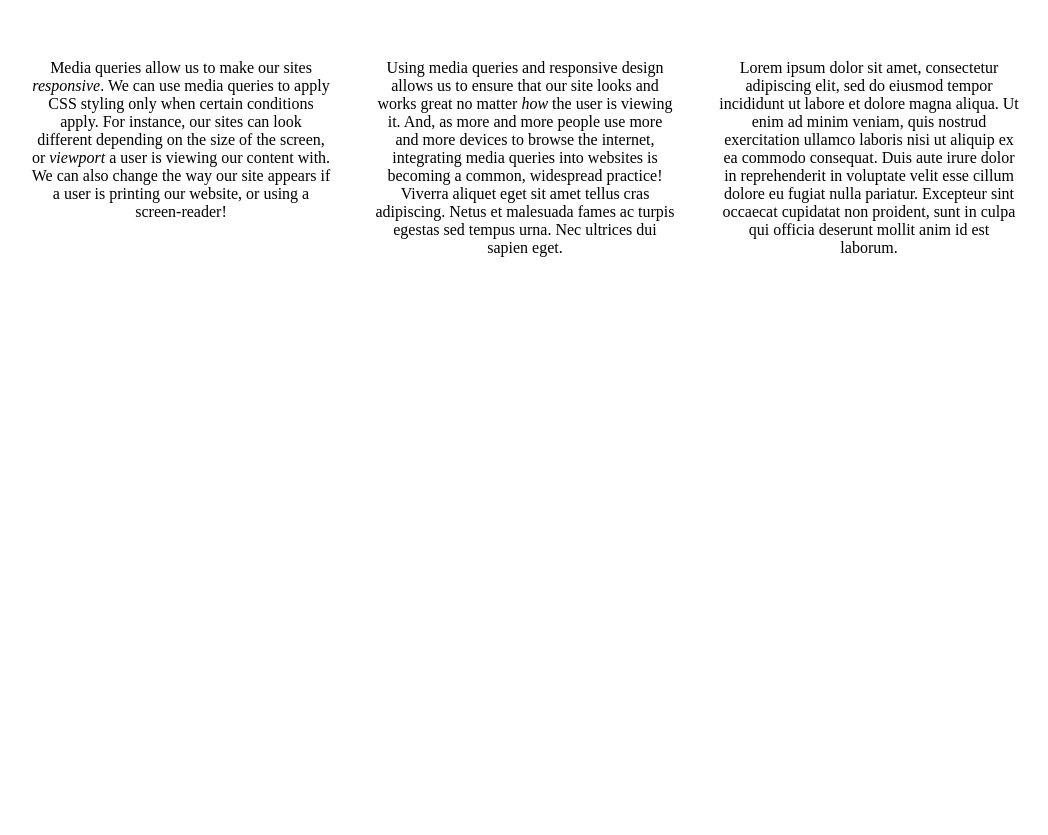
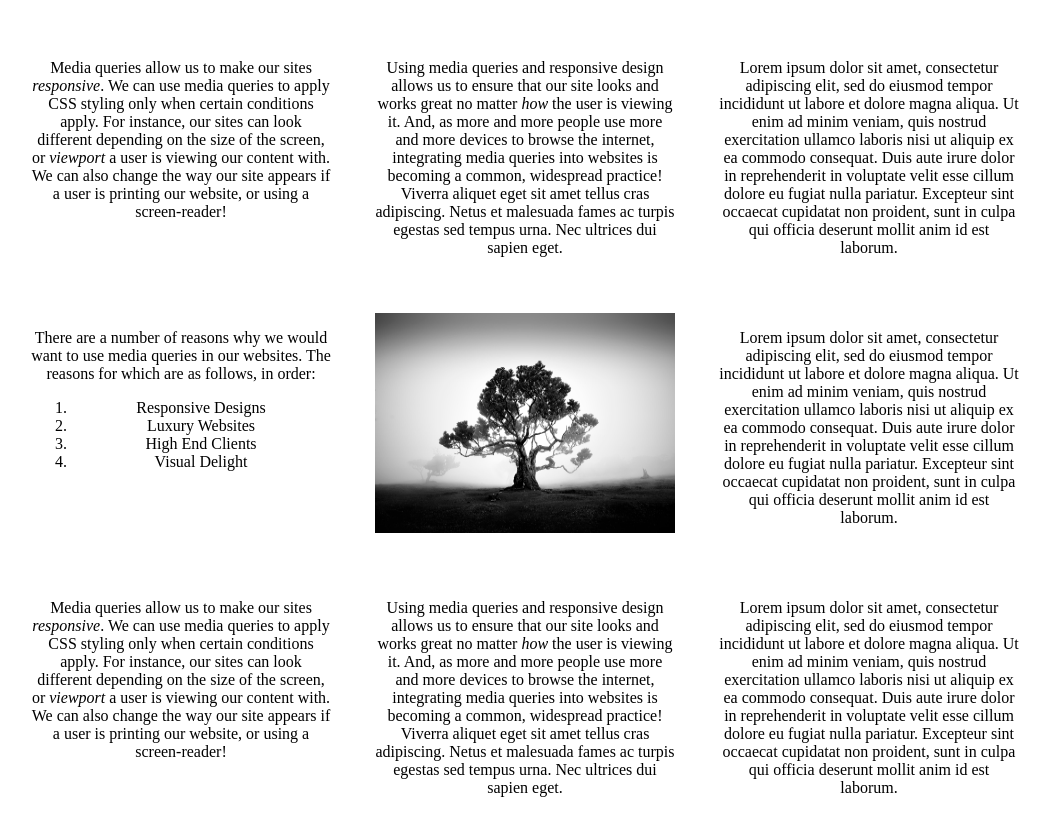
Before and after one commit to jacksonlevine/mediaQueryTestSite, a plain HTML site: page index.html in a window 1280 px wide. Shown: the part 137-972 px from the top of the page, without its empty margins (115-1163 px from the left). Before the commit the page ends 800 px from the top, so only its background shows below. Drawn offline with Linux system fonts and the light colour scheme.

Commit message:
added more columns and an image

```diff
--- a/css/styles.css
+++ b/css/styles.css
@@ -26,3 +26,9 @@
 body {
   text-align:center;
 }
+
+img {
+  width:300px;
+  height:220px;
+  text-align:center;
+}
--- a/index.html
+++ b/index.html
@@ -17,6 +17,34 @@
       <p>Lorem ipsum dolor sit amet, consectetur adipiscing elit, sed do eiusmod tempor incididunt ut labore et dolore magna aliqua. Ut enim ad minim veniam, quis nostrud exercitation ullamco laboris nisi ut aliquip ex ea commodo consequat. Duis aute irure dolor in reprehenderit in voluptate velit esse cillum dolore eu fugiat nulla pariatur. Excepteur sint occaecat cupidatat non proident, sunt in culpa qui officia deserunt mollit anim id est laborum.</p>
     </div>
   </section>
+  <section>
+    <div class="column">
+      <p>There are a number of reasons why we would want to use media queries in our websites. The reasons for which are as follows, in order:</p>
+      <ol>
+        <li>Responsive Designs</li>
+        <li>Luxury Websites</li>
+        <li>High End Clients</li>
+        <li>Visual Delight</li>
+      </ol>
+    </div>
+    <div class="column">
+      <img src = "img/image.jpg" alt = "image">
+    </div>
+    <div class="column">
+      <p>Lorem ipsum dolor sit amet, consectetur adipiscing elit, sed do eiusmod tempor incididunt ut labore et dolore magna aliqua. Ut enim ad minim veniam, quis nostrud exercitation ullamco laboris nisi ut aliquip ex ea commodo consequat. Duis aute irure dolor in reprehenderit in voluptate velit esse cillum dolore eu fugiat nulla pariatur. Excepteur sint occaecat cupidatat non proident, sunt in culpa qui officia deserunt mollit anim id est laborum.</p>
+    </div>
+  </section>
+  <section>
+    <div class="column">
+      <p>Media queries allow us to make our sites <em>responsive</em>. We can use media queries to apply CSS styling only when certain conditions apply. For instance, our sites can look different depending on the size of the screen, or <em>viewport</em> a user is viewing our content with. We can also change the way our site appears if a user is printing our website, or using a screen-reader!</p>
+    </div>
+    <div class="column">
+      <p>Using media queries and responsive design allows us to ensure that our site looks and works great no matter <em>how</em> the user is viewing it. And, as more and more people use more and more devices to browse the internet, integrating media queries into websites is becoming a common, widespread practice! Viverra aliquet eget sit amet tellus cras adipiscing. Netus et malesuada fames ac turpis egestas sed tempus urna. Nec ultrices dui sapien eget.</p>
+    </div>
+    <div class="column">
+      <p>Lorem ipsum dolor sit amet, consectetur adipiscing elit, sed do eiusmod tempor incididunt ut labore et dolore magna aliqua. Ut enim ad minim veniam, quis nostrud exercitation ullamco laboris nisi ut aliquip ex ea commodo consequat. Duis aute irure dolor in reprehenderit in voluptate velit esse cillum dolore eu fugiat nulla pariatur. Excepteur sint occaecat cupidatat non proident, sunt in culpa qui officia deserunt mollit anim id est laborum.</p>
+    </div>
+  </section>
 
 </body>
 </html>
```
Also changed, not shown: img/image.jpg (added), 1 other file.
